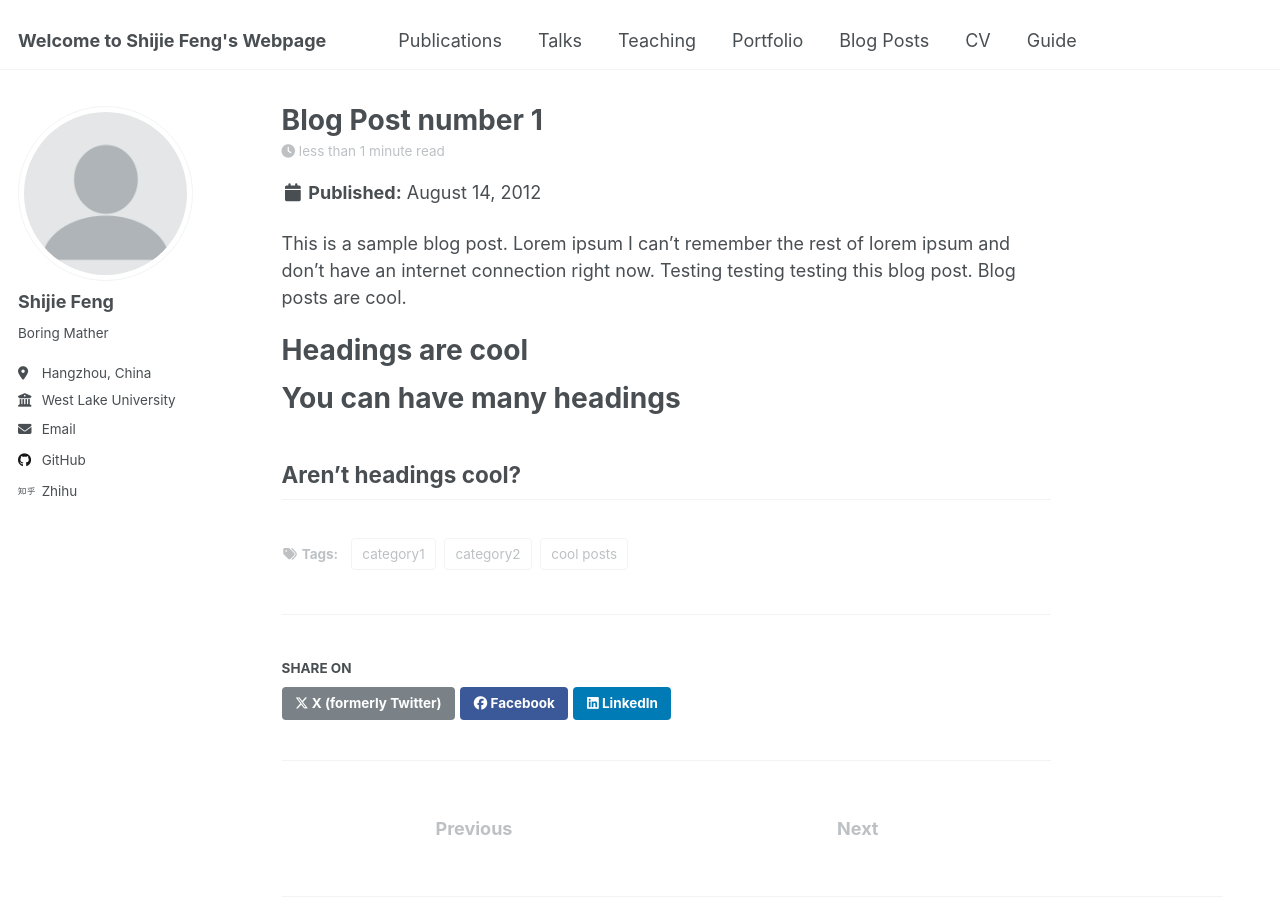
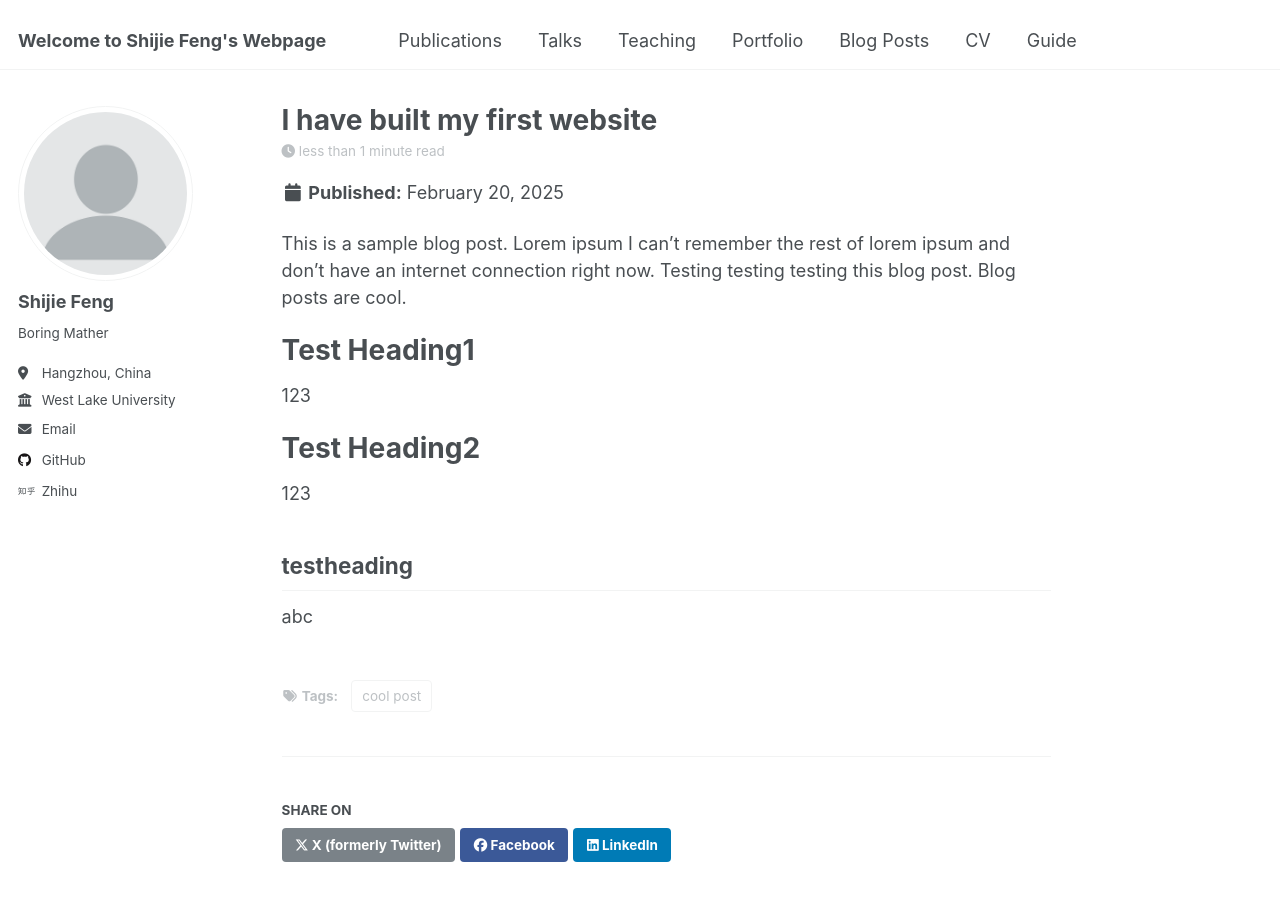
Before and after one commit to SHJFeng/SHJFeng.github.io, a Jekyll site: the page built from _posts/2012-08-14-blog-post-1.md, in a window 1280 px wide and 900 px high. Built offline with Jekyll 4.4.1, drawn with Linux system fonts in a browser that asks for light colours.

Commit message:
Update 2012-08-14-blog-post-1.md

```diff
--- a/_posts/2012-08-14-blog-post-1.md
+++ b/_posts/2012-08-14-blog-post-1.md
@@ -1,20 +1,22 @@
 ---
-title: 'Blog Post number 1'
-date: 2012-08-14
+title: 'I have built my first website'
+date: 2025-02-20
 permalink: /posts/2012/08/blog-post-1/
 tags:
-  - cool posts
-  - category1
-  - category2
+  - cool post
 ---
 
 This is a sample blog post. Lorem ipsum I can't remember the rest of lorem ipsum and don't have an internet connection right now. Testing testing testing this blog post. Blog posts are cool.
 
-Headings are cool
+Test Heading1
 ======
+123
 
-You can have many headings
+
+Test Heading2
 ======
+123
 
-Aren't headings cool?
+testheading
 ------
+abc
```
